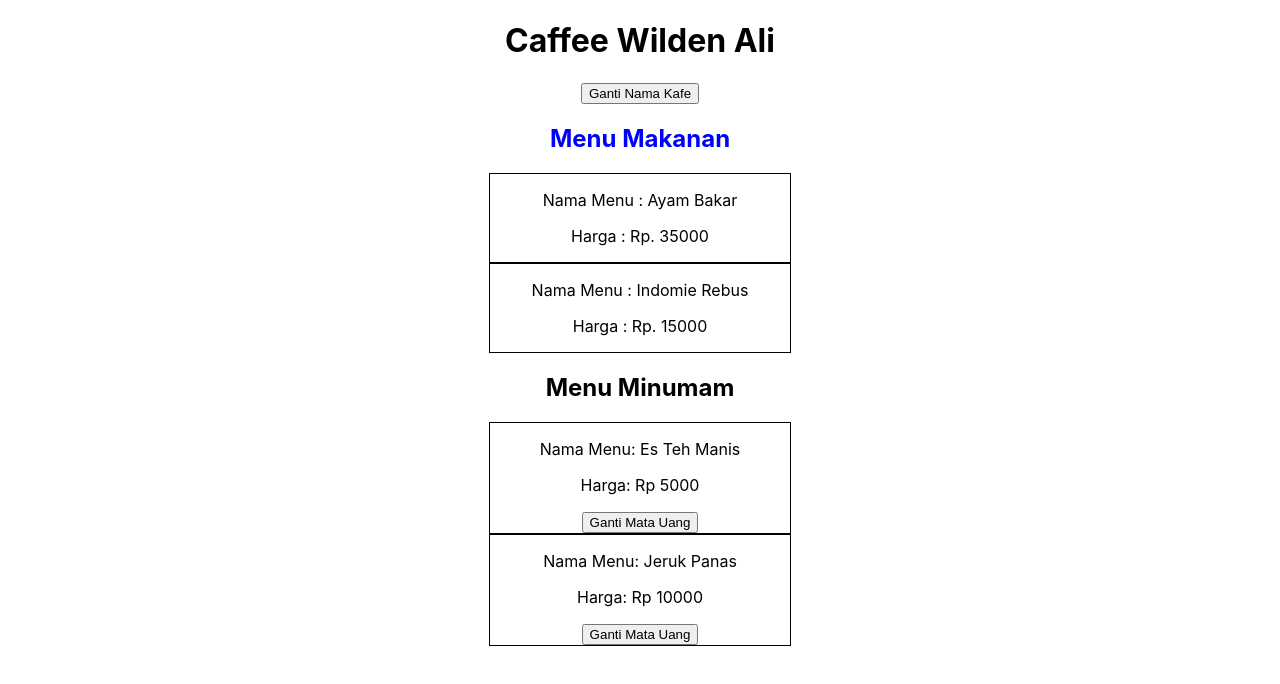
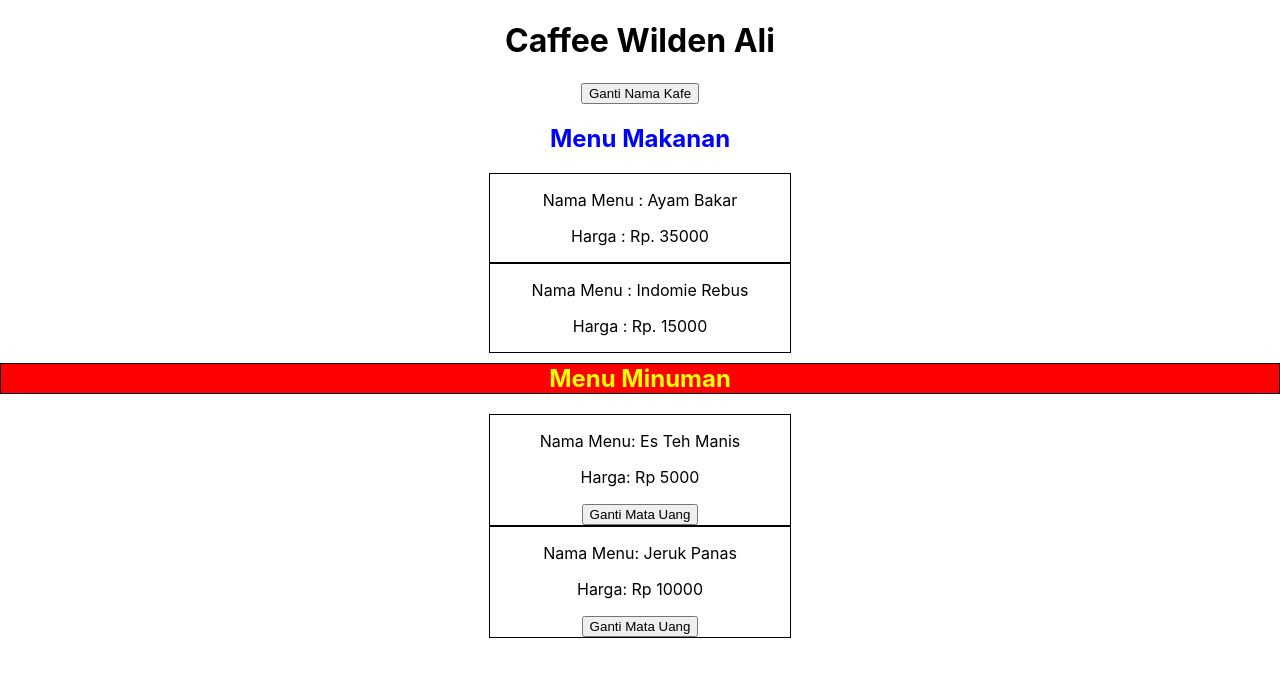
Before and after one commit to wildenali/React_WebApp, a React (Create React App) app in the folder 02-React_Basic/01-my-app/: page / in a window 1280 px wide. Shown: the top 684 px of the page. Built offline with nearby package versions, Linux system fonts and the light colour scheme.

Commit message:
Styling Componen dengan Inline Styling

```diff
--- a/02-React_Basic/01-my-app/src/App.js
+++ b/02-React_Basic/01-my-app/src/App.js
@@ -19,6 +19,14 @@ class App extends Component {
   }
 
   render() {
+
+    const mainContentStyle = {
+      color           : 'yellow',
+      marginTop       : '10px',
+      backgroundColor : 'red',
+      border          : '1px solid black'
+    }
+
     return (
       <div className="App">
         <h1>Caffee { this.state.namaCafe }</h1>
@@ -28,7 +36,7 @@ class App extends Component {
         <MenuMakanan namaMenu={"Ayam Bakar"} hargaMenu={35000}/>
         <MenuMakanan namaMenu={"Indomie Rebus"} hargaMenu={15000}/>
 
-        <h2>Menu Minumam</h2>
+        <h2 style={mainContentStyle}>Menu Minuman</h2>
         <MenuMinuman namaMenu={"Es Teh Manis"} hargaMenu={5000}/>
         <MenuMinuman namaMenu={"Jeruk Panas"} hargaMenu={10000}/>
       </div>
```
